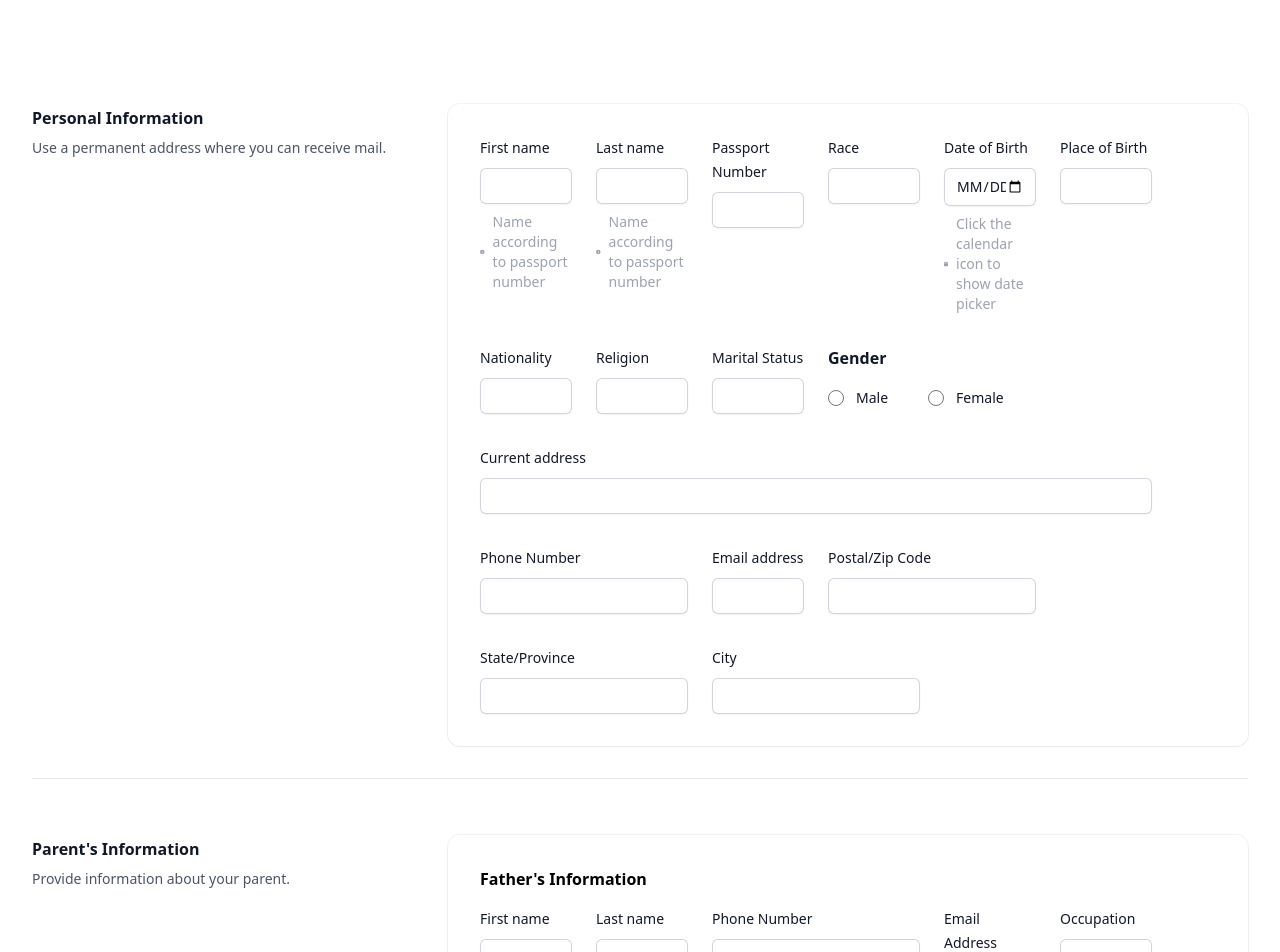
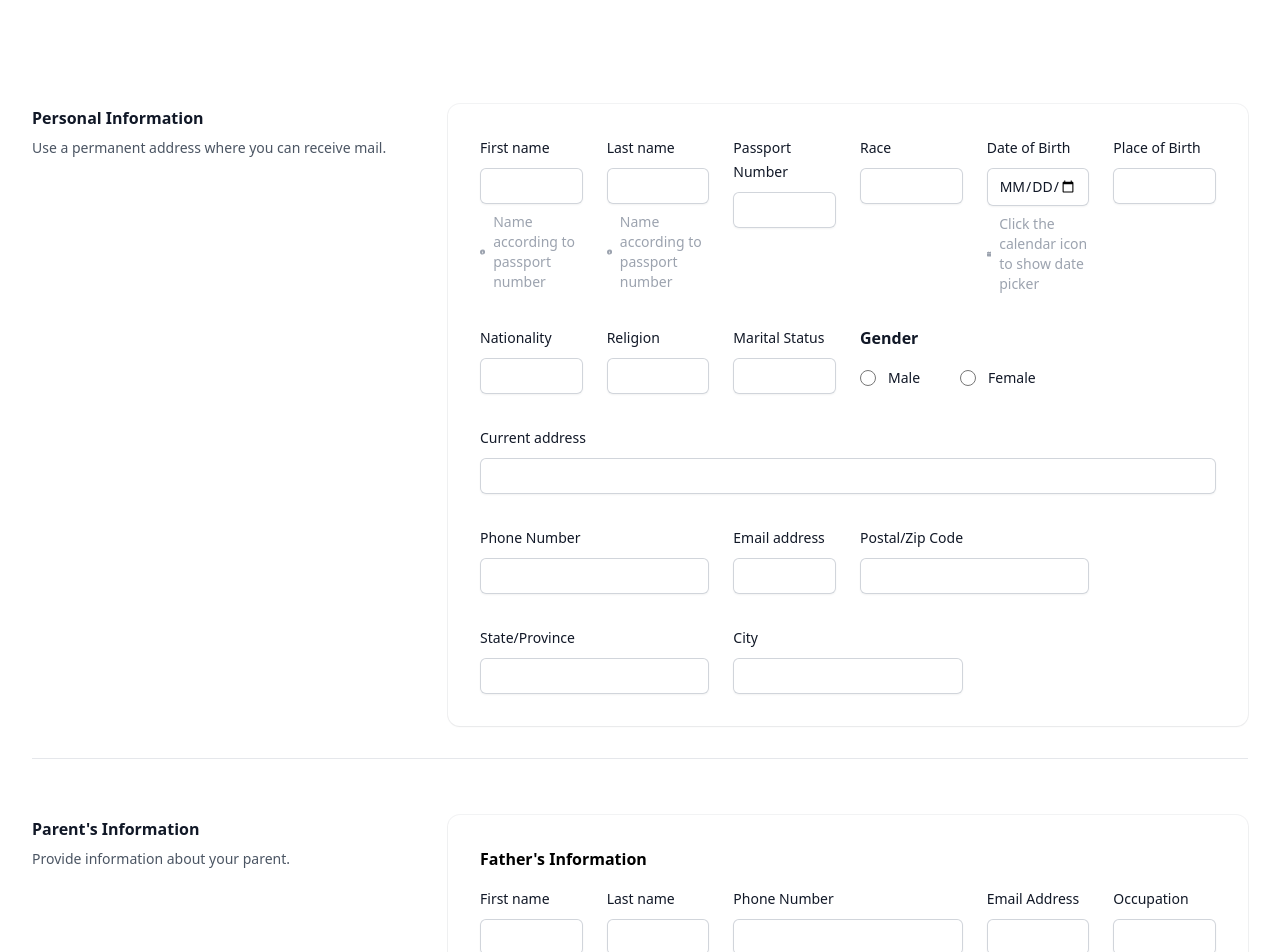
Before and after one commit to thekiwidev/imelda, a React (Vite) app: page /student-application in a window 1280 px wide. Shown: the part 660-1612 px from the top of the page. Built offline with nearby package versions, Linux system fonts and the light colour scheme.

Commit message:
some ui fixes on the forms

```diff
--- a/src/view/applications/components/inputsFlex.tsx
+++ b/src/view/applications/components/inputsFlex.tsx
@@ -2,7 +2,7 @@ const InputFlex: React.FC<{ children: React.ReactNode[] | JSX.Element }> = ({
   children,
 }) => {
   return (
-    <div className="grid max-w-2xl grid-cols-1 gap-x-6 gap-y-8 sm:grid-cols-6">
+    <div className="grid max-w-3xl grid-cols-1 gap-x-6 gap-y-8 sm:grid-cols-6">
       {children}
     </div>
   );
--- a/src/view/applications/student/components/personalInfo.tsx
+++ b/src/view/applications/student/components/personalInfo.tsx
@@ -1,5 +1,4 @@
 import InputsWrapper from "../../components/inputsWrapper";
-import InputFlex from "../../components/inputsFlex";
 import InputField from "../../components/inputField";
 import DateField from "../../components/dateField";
 import RadioField from "../../components/radioField";
@@ -19,7 +18,7 @@ const PersonalInformation: React.FC = () => {
 
       <InputsWrapper>
         <div className="px-4 py-6 sm:p-8">
-          <InputFlex>
+          <div className="grid max-w-3xl grid-cols-1 gap-x-6 gap-y-8 sm:grid-cols-6">
             <InputField
               name="firstName"
               label="First name"
@@ -82,7 +81,7 @@ const PersonalInformation: React.FC = () => {
             <InputField name="state" label="State/Province" gridCol={2} />
 
             <InputField name="city" label="City" gridCol={2} />
-          </InputFlex>
+          </div>
         </div>
       </InputsWrapper>
     </div>
```
